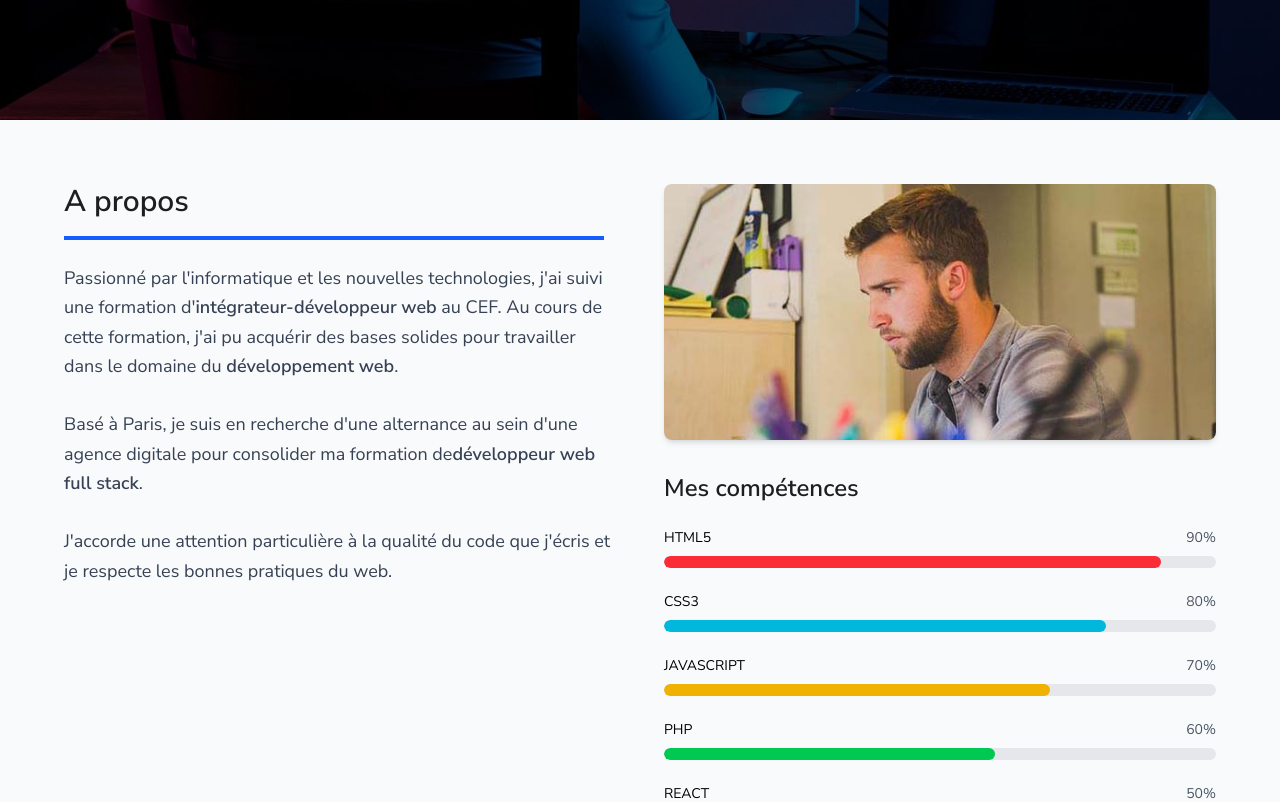
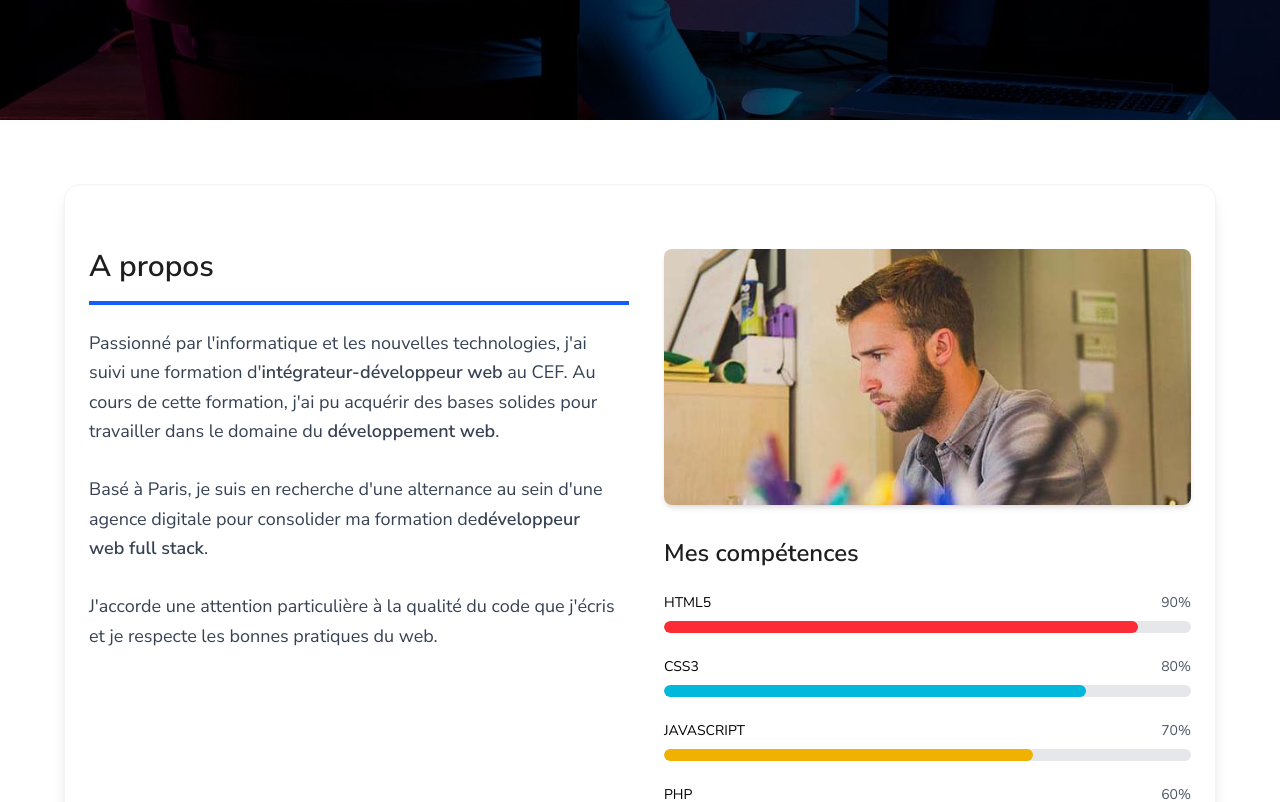
Before and after one commit to userXXIIXII/cv_react, a React (Vite) app: page / in a window 1280 px wide. Shown: the part 740-1542 px from the top of the page. Built offline with nearby package versions, Linux system fonts and the light colour scheme.

Commit message:
Ajout de rebords et ombre

```diff
--- a/src/components/AboutSkills.jsx
+++ b/src/components/AboutSkills.jsx
@@ -6,7 +6,7 @@ function AboutSkills() {
     const { skills } = useSkills();
 
     return (
-        <section className="py-16 px-6 bg-gray-50">
+        <section className="py-16 px-6 bg-white max-w-6xl mx-auto my-16 rounded-2xl shadow-lg border border-gray-100">
             <div className='max-w-6xl mx-auto grid grid-cols-1 lg:grid-cols-2 gap-12 items-start'>
 
                 {/* Partie À Propos */}
```
